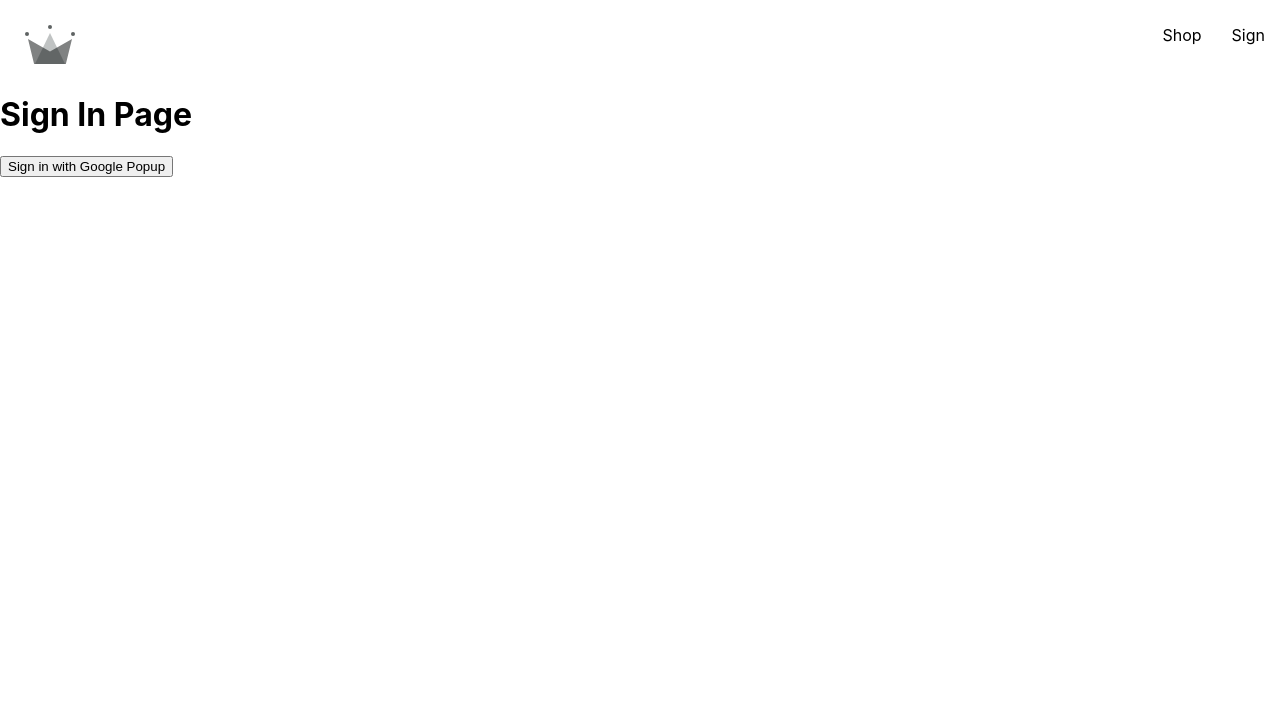
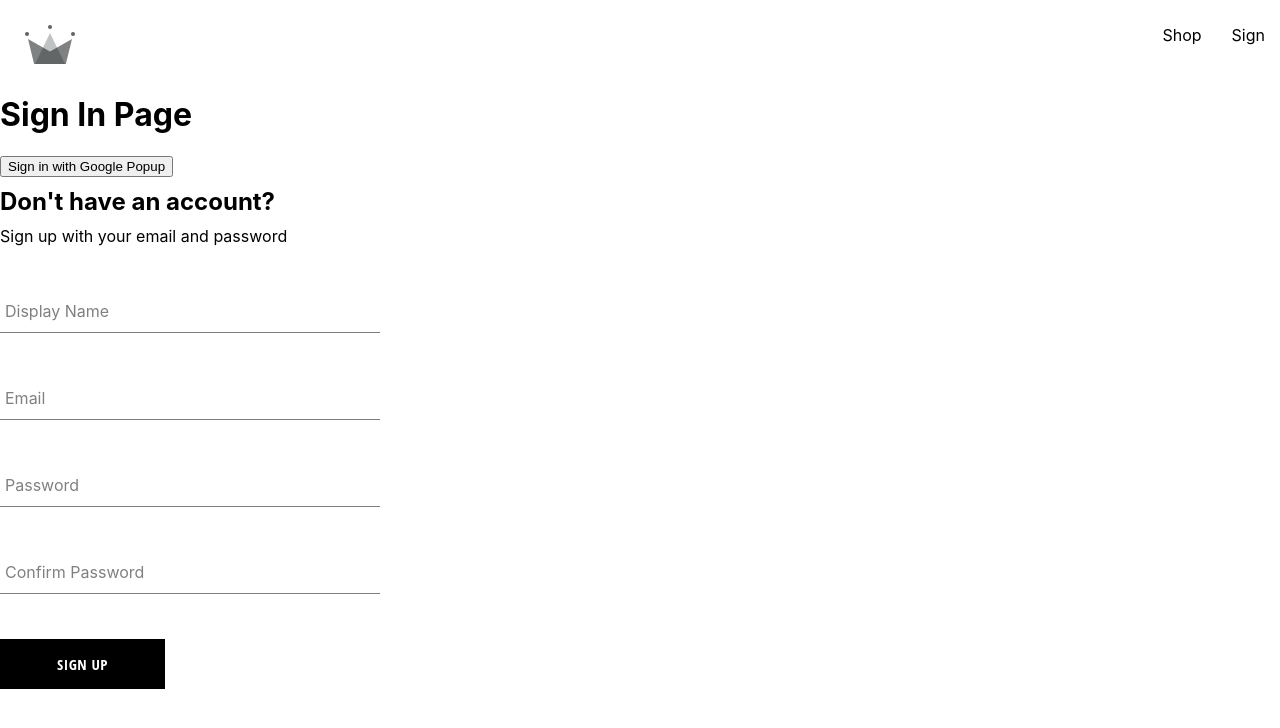
Before and after one commit to jowix311/crwn-clothing, a React (Create React App) app: page /sign-in in a window 1280 px wide. Shown: the top 728 px of the page. Built offline with nearby package versions, Linux system fonts and the light colour scheme; the HTML template or start-up script is replaced by a standard one.

Commit message:
created sign up component, the form input component, button component

```diff
--- /dev/null
+++ b/src/components/button/button.component.jsx
@@ -0,0 +1,18 @@
+import "./button.styles.scss";
+
+const BUTTON_TYPE_CLASSES = {
+  google: "google-sign-in",
+  inverted: "inveretd",
+};
+const Button = ({ children, buttonType, ...otherProps }) => {
+  return (
+    <button
+      className={`button-container ${BUTTON_TYPE_CLASSES[buttonType]}`}
+      {...otherProps}
+    >
+      {children}
+    </button>
+  );
+};
+
+export default Button;
--- /dev/null
+++ b/src/components/button/button.styles.scss
@@ -0,0 +1,41 @@
+.button-container {
+  min-width: 165px;
+  width: auto;
+  height: 50px;
+  letter-spacing: 0.5px;
+  line-height: 50px;
+  padding: 0 35px 0 35px;
+  font-size: 15px;
+  background-color: black;
+  color: white;
+  text-transform: uppercase;
+  font-family: "Open Sans Condensed";
+  font-weight: bolder;
+  border: none;
+  cursor: pointer;
+  display: flex;
+  justify-content: center;
+  &:hover {
+    background-color: white;
+    color: black;
+    border: 1px solid black;
+  }
+  &.google-sign-in {
+    background-color: #4285f4;
+    color: white;
+    &:hover {
+      background-color: #357ae8;
+      border: none;
+    }
+  }
+  &.inverted {
+    background-color: white;
+    color: black;
+    border: 1px solid black;
+    &:hover {
+      background-color: black;
+      color: white;
+      border: none;
+    }
+  }
+}
--- /dev/null
+++ b/src/components/form-input/form-input.component.jsx
@@ -0,0 +1,20 @@
+import "./form-input.styles.scss";
+
+const FormInput = ({ label, inputOptions }) => {
+  return (
+    <div className="group">
+      <input className="form-input" {...inputOptions} />
+      {label && (
+        <label
+          className={`${
+            inputOptions.value.length ? "shrink" : ""
+          } form-input-label`}
+        >
+          {label}
+        </label>
+      )}
+    </div>
+  );
+};
+
+export default FormInput;
--- /dev/null
+++ b/src/components/form-input/form-input.styles.scss
@@ -0,0 +1,46 @@
+$sub-color: grey;
+$main-color: black;
+@mixin shrinkLabel {
+  top: -14px;
+  font-size: 12px;
+  color: $main-color;
+}
+.group {
+  position: relative;
+  margin: 45px 0;
+  .form-input {
+    background: none;
+    background-color: white;
+    color: $sub-color;
+    font-size: 18px;
+    padding: 10px 10px 10px 5px;
+    display: block;
+    width: 100%;
+    border: none;
+    border-radius: 0;
+    border-bottom: 1px solid $sub-color;
+    margin: 25px 0;
+    &:focus {
+      outline: none;
+    }
+    &:focus ~ .form-input-label {
+      @include shrinkLabel();
+    }
+  }
+  input[type="password"] {
+    letter-spacing: 0.3em;
+  }
+  .form-input-label {
+    color: $sub-color;
+    font-size: 16px;
+    font-weight: normal;
+    position: absolute;
+    pointer-events: none;
+    left: 5px;
+    top: 10px;
+    transition: 300ms ease all;
+    &.shrink {
+      @include shrinkLabel();
+    }
+  }
+}
--- /dev/null
+++ b/src/components/sign-up-form/sign-up-form.component.jsx
@@ -0,0 +1,102 @@
+import { useState } from "react";
+import {
+  createAuthUserWithEmailAndPassword,
+  createUserDocumentFromAuth,
+} from "../../utils/firebase/firebase.utils";
+import "./sign-up-form.styles.scss";
+import FormInput from "../form-input/form-input.component";
+import Button from "../button/button.component";
+
+const defaultFormFields = {
+  displayName: "",
+  email: "",
+  password: "",
+  confirmPassword: "",
+};
+const SignUpForm = () => {
+  const [formFields, setFormFields] = useState(defaultFormFields);
+  const { displayName, email, password, confirmPassword } = formFields;
+
+  const resetFromFields = () => {
+    setFormFields(defaultFormFields);
+  };
+
+  const handleChange = (event) => {
+    const { name, value } = event.target;
+
+    setFormFields({ ...formFields, [name]: value });
+  };
+
+  const handleSubmit = async (event) => {
+    event.preventDefault(); //prevent form from submitting
+
+    if (password !== confirmPassword) return;
+
+    try {
+      const { user } = await createAuthUserWithEmailAndPassword(
+        email,
+        password
+      );
+
+      await createUserDocumentFromAuth(user, { displayName });
+      resetFromFields();
+    } catch (error) {
+      if (error.code === "auth/email-already-in-use") {
+        alert("Cannot create use, email already in use");
+      }
+      console.log("user creation encountered an error", error);
+    }
+  };
+
+  return (
+    <div className="sign-up-container">
+      <h2>Don't have an account?</h2>
+      <span>Sign up with your email and password</span>
+      <form onSubmit={handleSubmit}>
+        <FormInput
+          label="Display Name"
+          inputOptions={{
+            type: "text",
+            required: true,
+            onChange: handleChange,
+            name: "displayName",
+            value: displayName,
+          }}
+        />
+        <FormInput
+          label="Email"
+          inputOptions={{
+            type: "email",
+            required: true,
+            onChange: handleChange,
+            name: "email",
+            value: email,
+          }}
+        />
+        <FormInput
+          label="Password"
+          inputOptions={{
+            type: "password",
+            required: true,
+            onChange: handleChange,
+            name: "password",
+            value: password,
+          }}
+        />
+        <FormInput
+          label="Confirm Password"
+          inputOptions={{
+            type: "password",
+            required: true,
+            onChange: handleChange,
+            name: "confirmPassword",
+            value: confirmPassword,
+          }}
+        />
+        <Button type="submit">Sign Up</Button>
+      </form>
+    </div>
+  );
+};
+
+export default SignUpForm;
--- /dev/null
+++ b/src/components/sign-up-form/sign-up-form.styles.scss
@@ -0,0 +1,8 @@
+.sign-up-container {
+  display: flex;
+  flex-direction: column;
+  width: 380px;
+  h2 {
+    margin: 10px 0;
+  }
+}
--- a/src/routes/sign-in/sign-in.component.jsx
+++ b/src/routes/sign-in/sign-in.component.jsx
@@ -4,24 +4,9 @@
   // signInWithGoogleRedirect,
   signInWithGooglePopup,
 } from "../../utils/firebase/firebase.utils";
-// import { getRedirectResult } from "firebase/auth";
-// import { useEffect } from "react";
+import SignUpForm from "../../components/sign-up-form/sign-up-form.component";
 
 const SignIn = () => {
-  // //Note: there is an issue with Firebase Redirect, they recommend using popup instead
-  // useEffect(() => {
-  //   const getResponse = async () => {
-  //     const response = await getRedirectResult(auth);
-  //
-  //     if (response) {
-  //       const userDocReference = await createUserDocumentFromAuth(
-  //         response.user
-  //       );
-  //     }
-  //   };
-  //
-  //   getResponse();
-  // }, []);
   const logGoogleUser = async () => {
     const { user } = await signInWithGooglePopup();
     const userDocReference = await createUserDocumentFromAuth(user);
@@ -31,9 +16,7 @@
     <div>
       <h1>Sign In Page</h1>
       <button onClick={logGoogleUser}>Sign in with Google Popup</button>
-      {/*<button onClick={signInWithGoogleRedirect}>*/}
-      {/*  Sign in with Google Redirect*/}
-      {/*</button>*/}
+      <SignUpForm />
     </div>
   );
 };
--- a/src/utils/firebase/firebase.utils.js
+++ b/src/utils/firebase/firebase.utils.js
@@ -4,6 +4,7 @@
   signInWithRedirect,
   signInWithPopup,
   GoogleAuthProvider,
+  createUserWithEmailAndPassword,
 } from "firebase/auth";
 import { getFirestore, doc, getDoc, setDoc } from "firebase/firestore";
 // Your web app's Firebase configuration
@@ -32,7 +33,10 @@
 //Firestore
 export const db = getFirestore(); //db is singleton instance
 
-export const createUserDocumentFromAuth = async (userAuth) => {
+export const createUserDocumentFromAuth = async (
+  userAuth,
+  additionalInformation = {}
+) => {
   const userDocumentRef = doc(db, "users", userAuth.uid);
   const userSnapshot = await getDoc(userDocumentRef);
 
@@ -42,7 +46,12 @@
     const createdAt = new Date();
 
     try {
-      await setDoc(userDocumentRef, { displayName, email, createdAt });
+      await setDoc(userDocumentRef, {
+        displayName,
+        email,
+        createdAt,
+        ...additionalInformation,
+      });
     } catch (err) {
       console.log("error creating the user", err.message);
     }
@@ -50,3 +59,9 @@
 
   return userDocumentRef;
 };
+
+export const createAuthUserWithEmailAndPassword = async (email, password) => {
+  if (!email || !password) return;
+
+  return await createUserWithEmailAndPassword(auth, email, password);
+};
```
